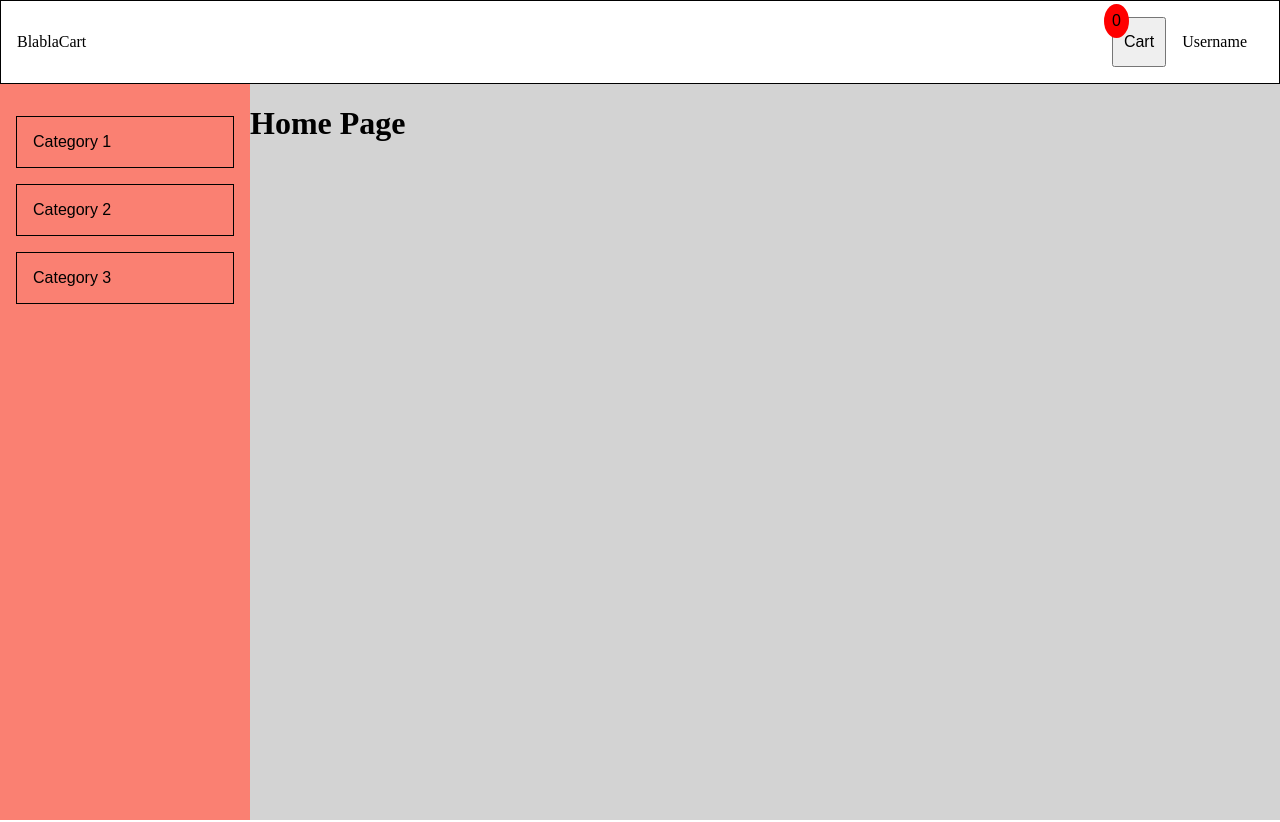
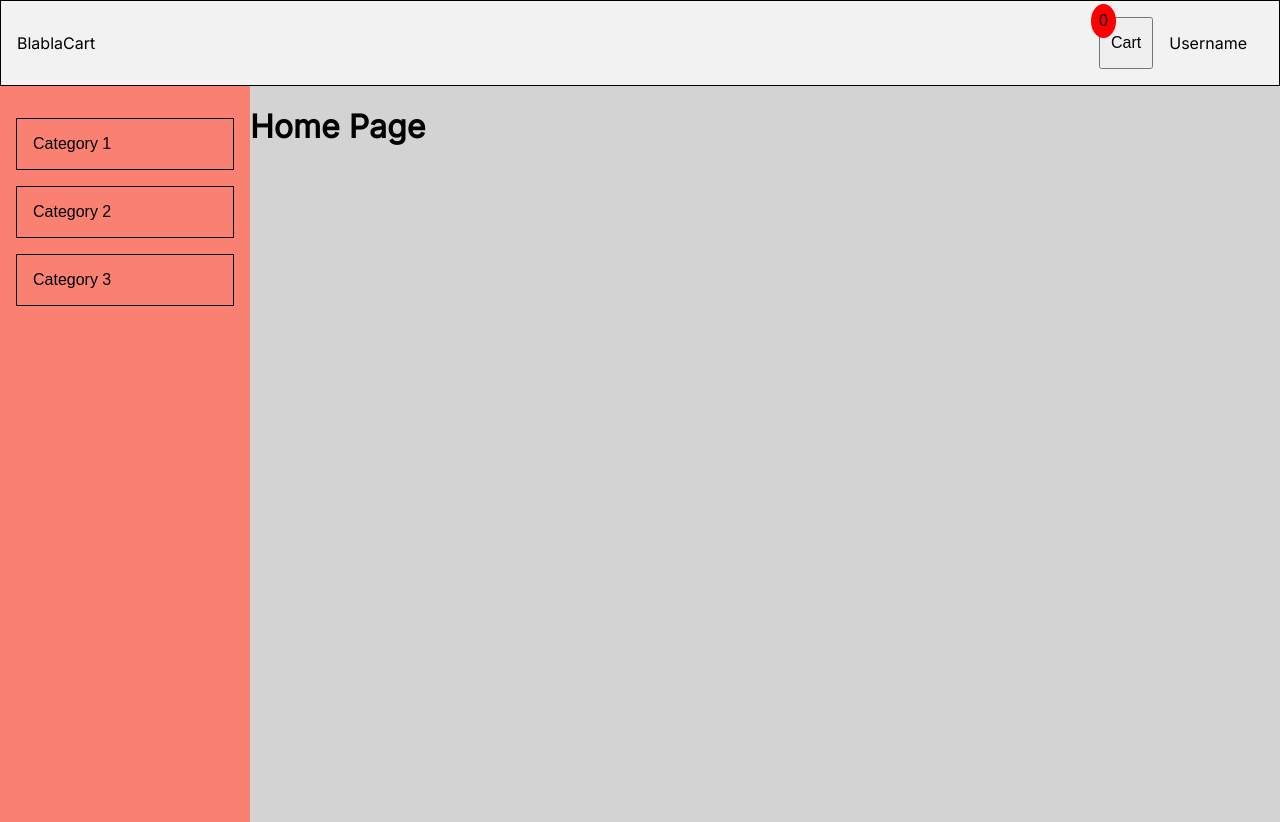
Before and after one commit to ShubhamChavhan09/shopping-cart, a React (Create React App) app: page / in a window 1280 px wide. Built offline with nearby package versions, Linux system fonts and the light colour scheme.

Commit message:
Added Inter font family to the app

```diff
--- a/public/index.html
+++ b/public/index.html
@@ -15,6 +15,12 @@
       user's mobile device or desktop. See https://developers.google.com/web/fundamentals/web-app-manifest/
     -->
     <link rel="manifest" href="%PUBLIC_URL%/manifest.json" />
+    <link rel="preconnect" href="https://fonts.googleapis.com" />
+    <link rel="preconnect" href="https://fonts.gstatic.com" crossorigin />
+    <link
+      href="https://fonts.googleapis.com/css2?family=Inter:wght@300;400&display=swap"
+      rel="stylesheet"
+    />
     <!--
       Notice the use of %PUBLIC_URL% in the tags above.
       It will be replaced with the URL of the `public` folder during the build.
--- a/src/theme/globalStyle.js
+++ b/src/theme/globalStyle.js
@@ -8,8 +8,9 @@
 body{
     margin: 0;
     padding: 0;
+    font-family: 'Inter', sans-serif;
+    background: #F2F2F2;
 }
-
 `;
 
 export default GlobalStyle;
```
